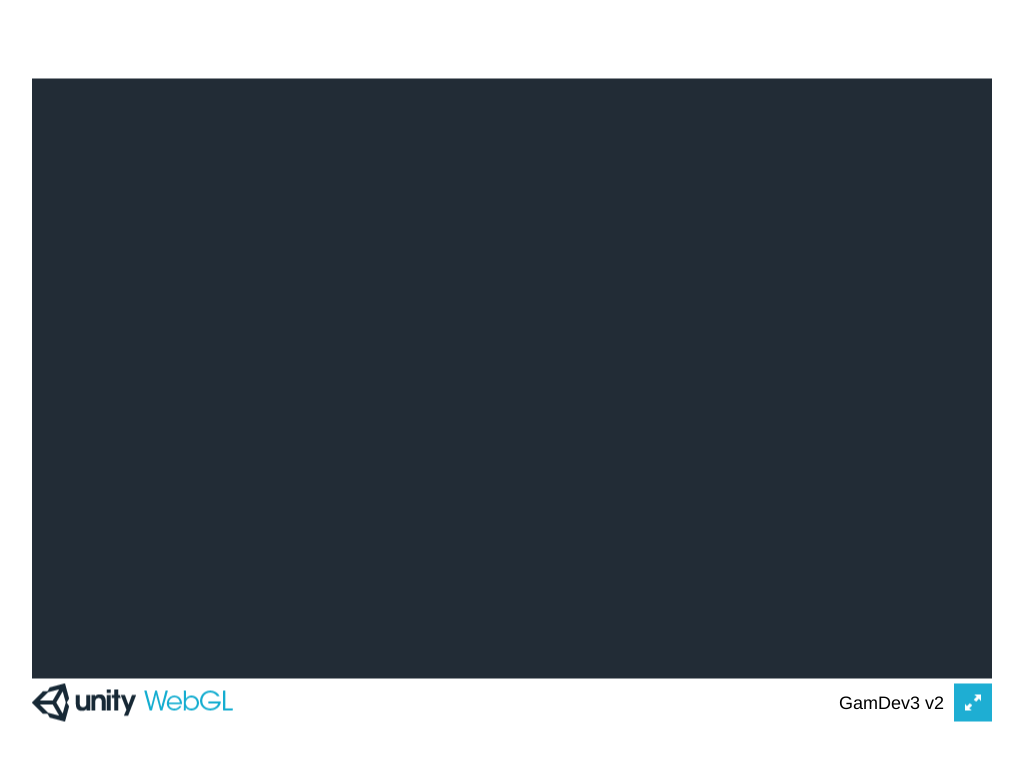
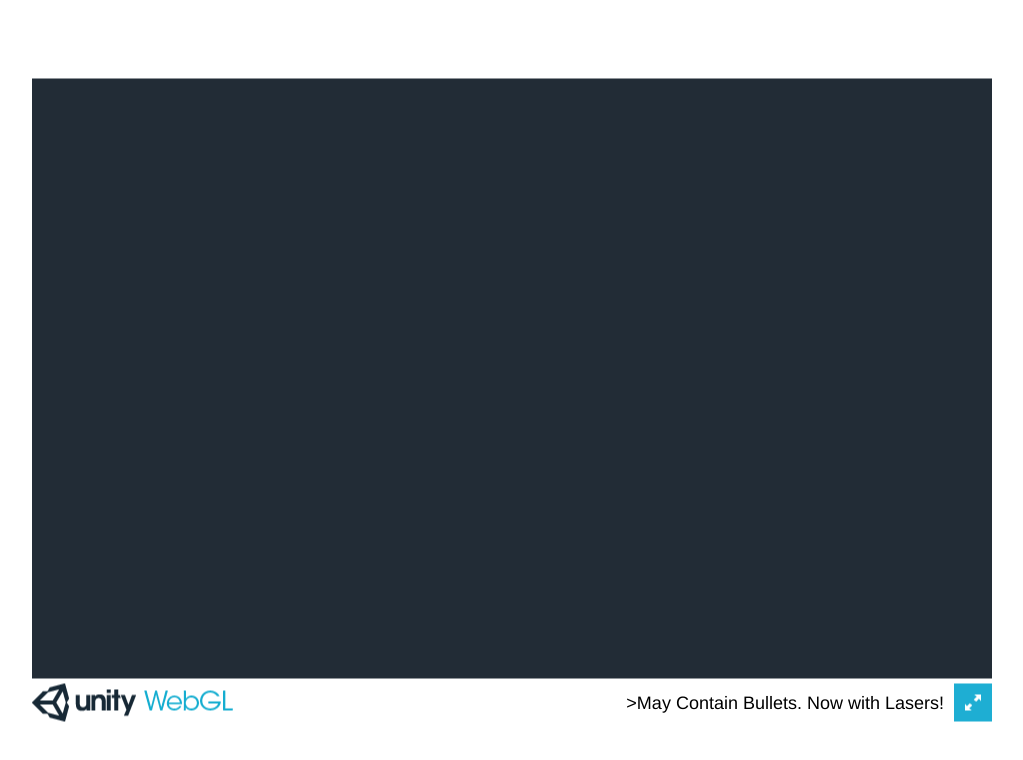
Before and after one commit to Shadow-Night-Black/Shadow-Night-Black.github.io, a plain HTML site: page index.html in a window 1280 px wide. Shown: the whole page, without its empty margins (128-1151 px from the left). Drawn offline with Linux system fonts and the light colour scheme; no server answers.

Commit message:
lasers fixed

```diff
--- a/index.html
+++ b/index.html
@@ -3,7 +3,7 @@
   <head>
     <meta charset="utf-8">
     <meta http-equiv="Content-Type" content="text/html; charset=utf-8">
-    <title>Unity WebGL Player | GamDev3 v2</title>
+    <title>May Contain Bullets. Now with Lasers!</title>
     <link rel="shortcut icon" href="TemplateData/favicon.ico">
     <link rel="stylesheet" href="TemplateData/style.css">
     <script src="TemplateData/UnityProgress.js"></script>
@@ -18,7 +18,7 @@
       <div class="footer">
         <div class="webgl-logo"></div>
         <div class="fullscreen" onclick="gameInstance.SetFullscreen(1)"></div>
-        <div class="title">GamDev3 v2</div>
+        <div class="title">>May Contain Bullets. Now with Lasers!</div>
       </div>
     </div>
   </body>
```
Also changed, not shown: 4 other files.
